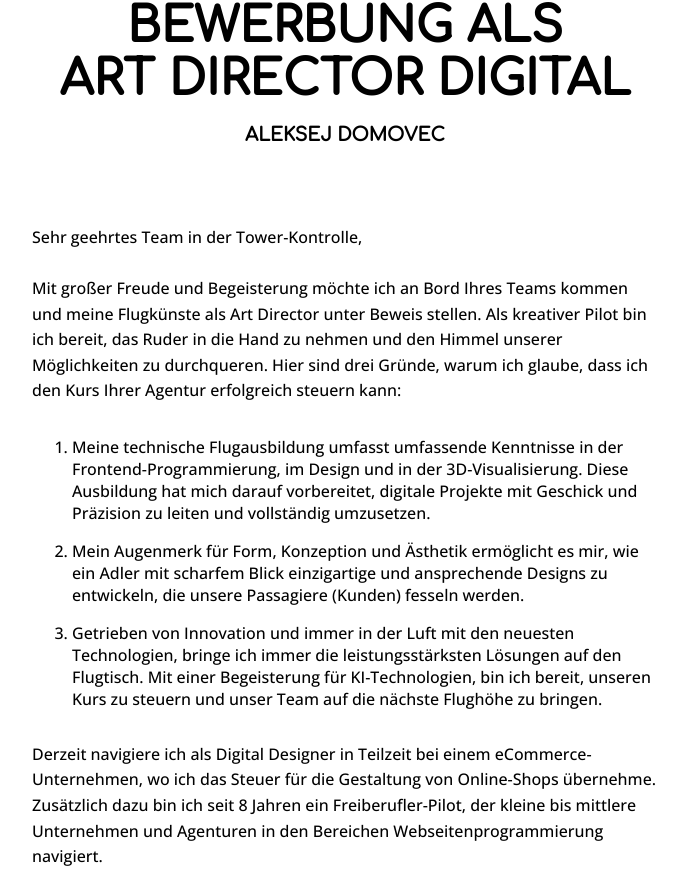
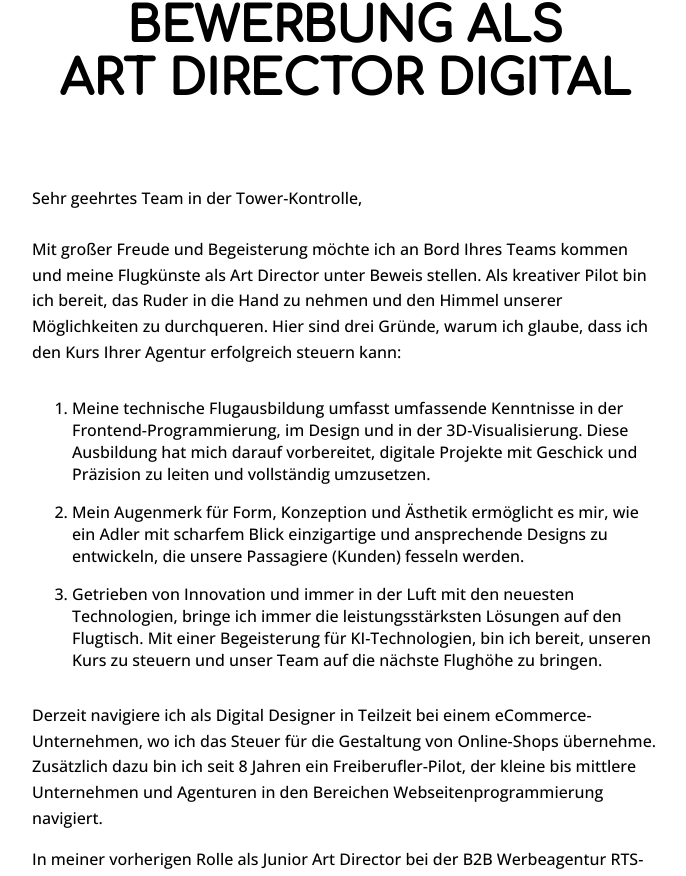
Before and after one commit to aleksejdom/next-bewerbung, a Next.js app: page / in a window 1280 px wide. Shown: the part 816-1692 px from the top of the page, without its empty margins (295-981 px from the left). Built offline with nearby package versions, Linux system fonts and the light colour scheme.

Commit message:
anschreiben geändert

```diff
--- a/pages/components/anschreiben/Anschreiben.js
+++ b/pages/components/anschreiben/Anschreiben.js
@@ -51,7 +51,6 @@ export default function Anschreiben() {
         {!isLebenslauf &&
         <div className={styles['anschreiben']}>
           <h2>Bewerbung als<br /> Art Director Digital</h2>
-          <h3>Aleksej Domovec</h3>
           <div className={styles['text-box']} >
             <p ref={addToRefs}>Sehr geehrtes Team in der Tower-Kontrolle,
               <br /><br />
```
